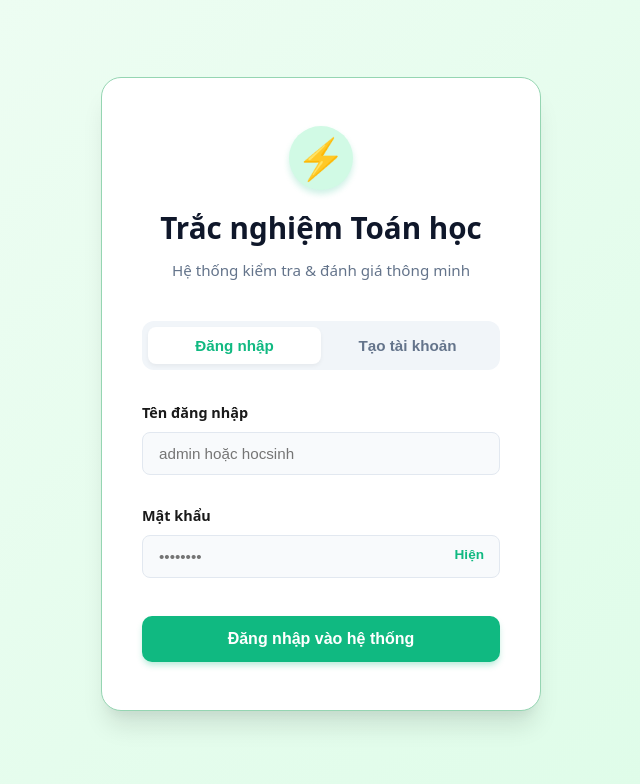
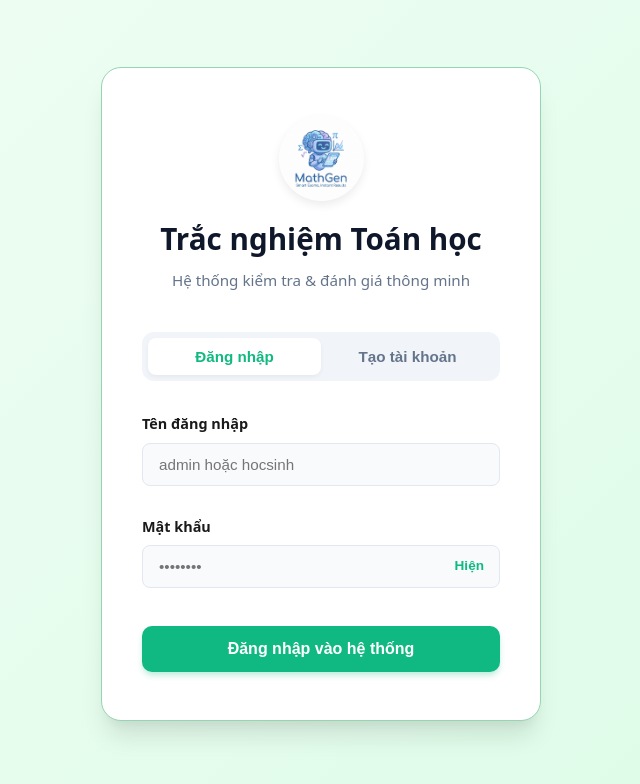
Before and after one commit to LuanNV2k5/AI_WebTaoBaiKiemTra, a React (Vite) app in the folder frontend/: page /login in a window 1280 px wide. Shown: the top 784 px of the page, without its empty margins (319-959 px from the left). Built offline with nearby package versions, Linux system fonts and the light colour scheme.

Commit message:
upload folder public

```diff
--- a/frontend/index.html
+++ b/frontend/index.html
@@ -5,7 +5,7 @@
     <link rel="icon" type="image/svg+xml" href="/vite.svg" />
     <meta name="viewport" content="width=device-width, initial-scale=1.0" />
     <meta name="description" content="Hệ thống trắc nghiệm kiến thức thông minh với AI - Trắc nghiệm Toán học" />
-    <title>Trắc nghiệm Toán học – Hệ thống trắc nghiệm thông minh</title>
+    <title>Hệ thống trắc nghiệm thông minh</title>
     <link rel="preconnect" href="https://fonts.googleapis.com" />
     <link rel="preconnect" href="https://fonts.gstatic.com" crossorigin />
     <link href="https://fonts.googleapis.com/css2?family=Inter:wght@300;400;500;600;700;800&display=swap" rel="stylesheet" />
--- a/frontend/src/pages/LoginPage.tsx
+++ b/frontend/src/pages/LoginPage.tsx
@@ -84,18 +84,22 @@ export default function LoginPage() {
         {/* Logo & Header */}
         <div style={{ textAlign: 'center', marginBottom: '2.5rem' }}>
           <div style={{
-            fontSize: '2.5rem',
             marginBottom: '1rem',
             display: 'inline-flex',
             alignItems: 'center',
             justifyContent: 'center',
-            width: '64px',
-            height: '64px',
-            backgroundColor: '#d1fae5',
+            width: '85px',
+            height: '85px',
+            backgroundColor: '#ffffff',
             borderRadius: '50%',
-            boxShadow: '0 4px 6px rgba(16, 185, 129, 0.2)'
+            overflow: 'hidden',
+            boxShadow: '0 4px 10px rgba(0, 0, 0, 0.08)'
           }}>
-            ⚡
+            <img
+              src="/logo.jpeg"
+              alt="Logo Trắc nghiệm Toán học"
+              style={{ width: '100%', height: '100%', objectFit: 'cover' }}
+            />
           </div>
           <h1 className="text-gradient" style={{ fontSize: '1.85rem', fontWeight: 800, margin: '0 0 0.5rem 0', color: '#0f172a' }}>
             Trắc nghiệm Toán học
```
Also changed, not shown: frontend/public/logo.jpeg (added).
